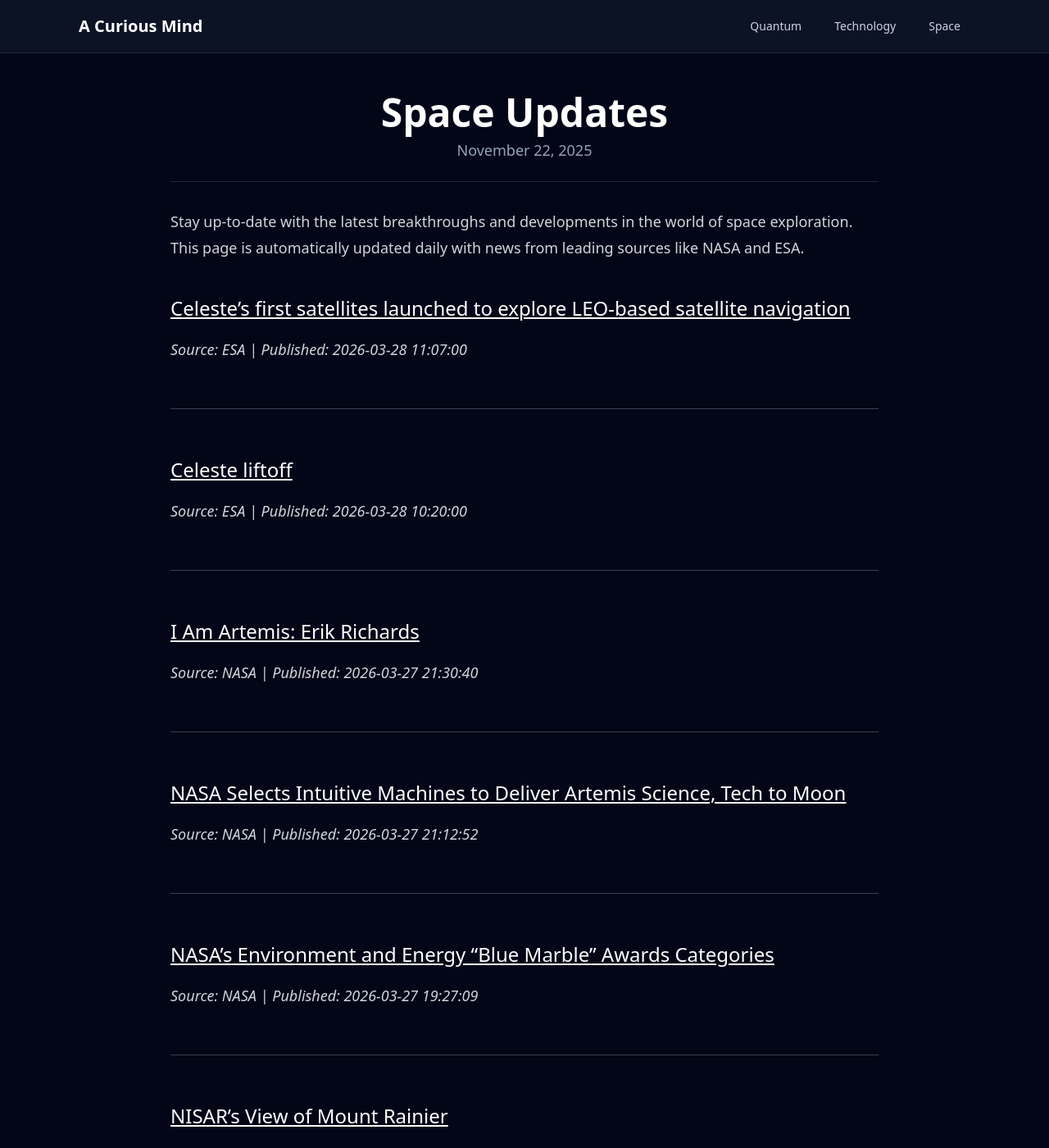
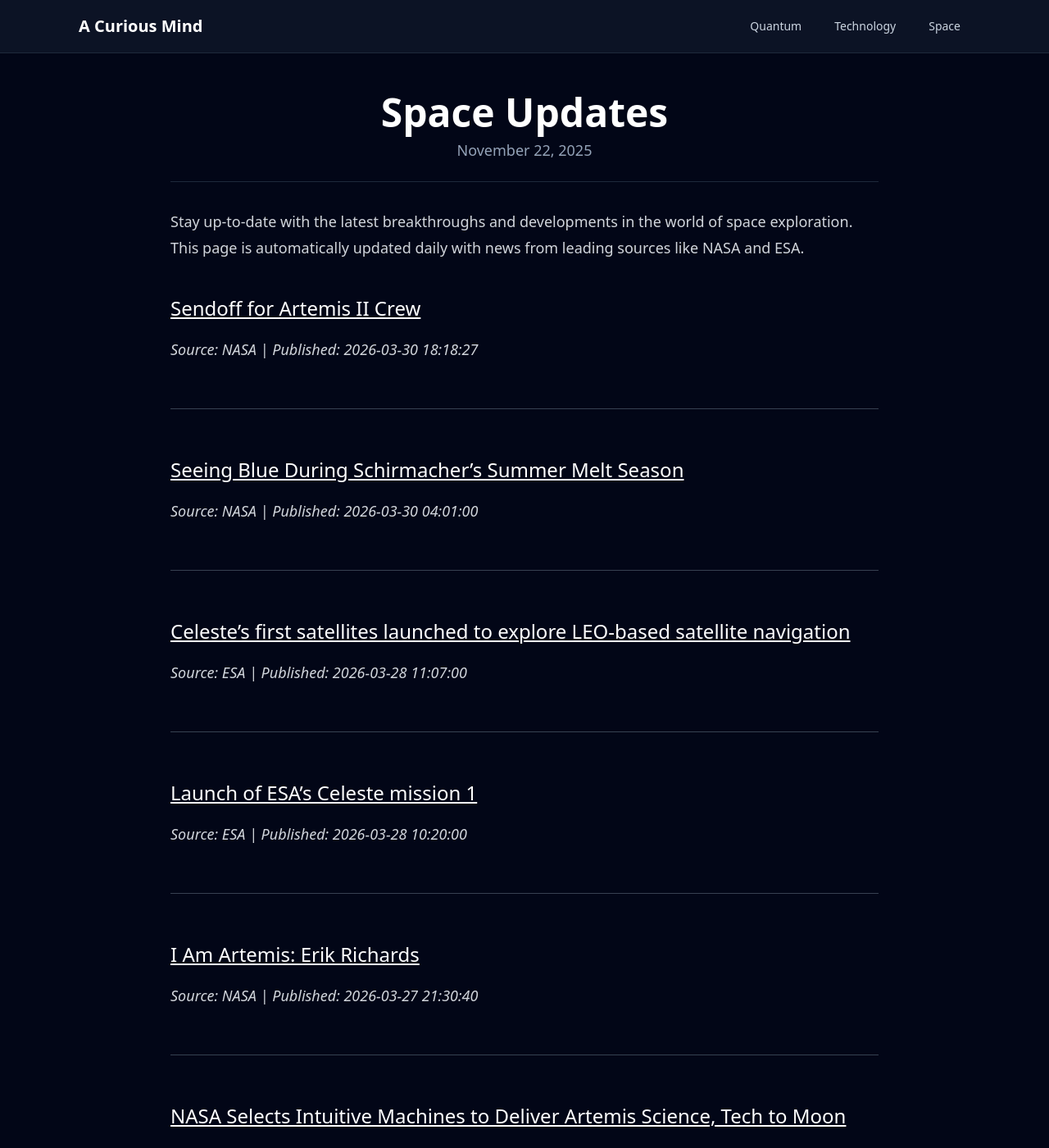
Before and after one commit to onehl7/onehl7.github.io, a Jekyll site: the page built from _posts/2025-11-22-space-updates.md, in a window 1280 px wide and 1400 px high. Shown: the whole window at 82% size. Built offline with Jekyll 4.4.1, drawn with Linux system fonts in a browser that asks for light colours; nearby versions of some CDN libraries; some of the changed text lies outside the part shown.

Commit message:
Update space news data

```diff
--- a/_data/space_news.json
+++ b/_data/space_news.json
@@ -1,4 +1,16 @@
 [
+  {
+    "source": "NASA",
+    "title": "Sendoff for Artemis II Crew",
+    "link": "https://www.nasa.gov/image-article/sendoff-for-artemis-ii-crew/",
+    "published": "2026-03-30 18:18:27"
+  },
+  {
+    "source": "NASA",
+    "title": "Seeing Blue During Schirmacher\u2019s Summer Melt Season",
+    "link": "https://science.nasa.gov/earth/earth-observatory/seeing-blue-during-schirmachers-summer-melt-season/",
+    "published": "2026-03-30 04:01:00"
+  },
   {
     "source": "ESA",
     "title": "Celeste\u2019s first satellites launched to explore LEO-based satellite navigation",
@@ -7,8 +19,8 @@
   },
   {
     "source": "ESA",
-    "title": "Celeste liftoff",
-    "link": "https://www.esa.int/ESA_Multimedia/Videos/2026/03/Celeste_liftoff",
+    "title": "Launch of ESA\u2019s Celeste mission 1",
+    "link": "https://www.esa.int/ESA_Multimedia/Videos/2026/03/Launch_of_ESA_s_Celeste_mission_1",
     "published": "2026-03-28 10:20:00"
   },
   {
@@ -30,18 +42,6 @@
     "published": "2026-03-27 19:27:09"
   },
   {
-    "source": "NASA",
-    "title": "NISAR\u2019s View of Mount Rainier",
-    "link": "https://science.nasa.gov/photojournal/nisars-view-of-mount-rainier/",
-    "published": "2026-03-27 18:32:40"
-  },
-  {
-    "source": "NASA",
-    "title": "NISAR Views Mount St. Helens",
-    "link": "https://science.nasa.gov/photojournal/nisar-views-mount-st-helens/",
-    "published": "2026-03-27 18:29:54"
-  },
-  {
     "source": "ESA",
     "title": "Week in images: 23-27 March 2026",
     "link": "https://www.esa.int/About_Us/Week_in_images/Week_in_images_23-27_March_2026",
```
